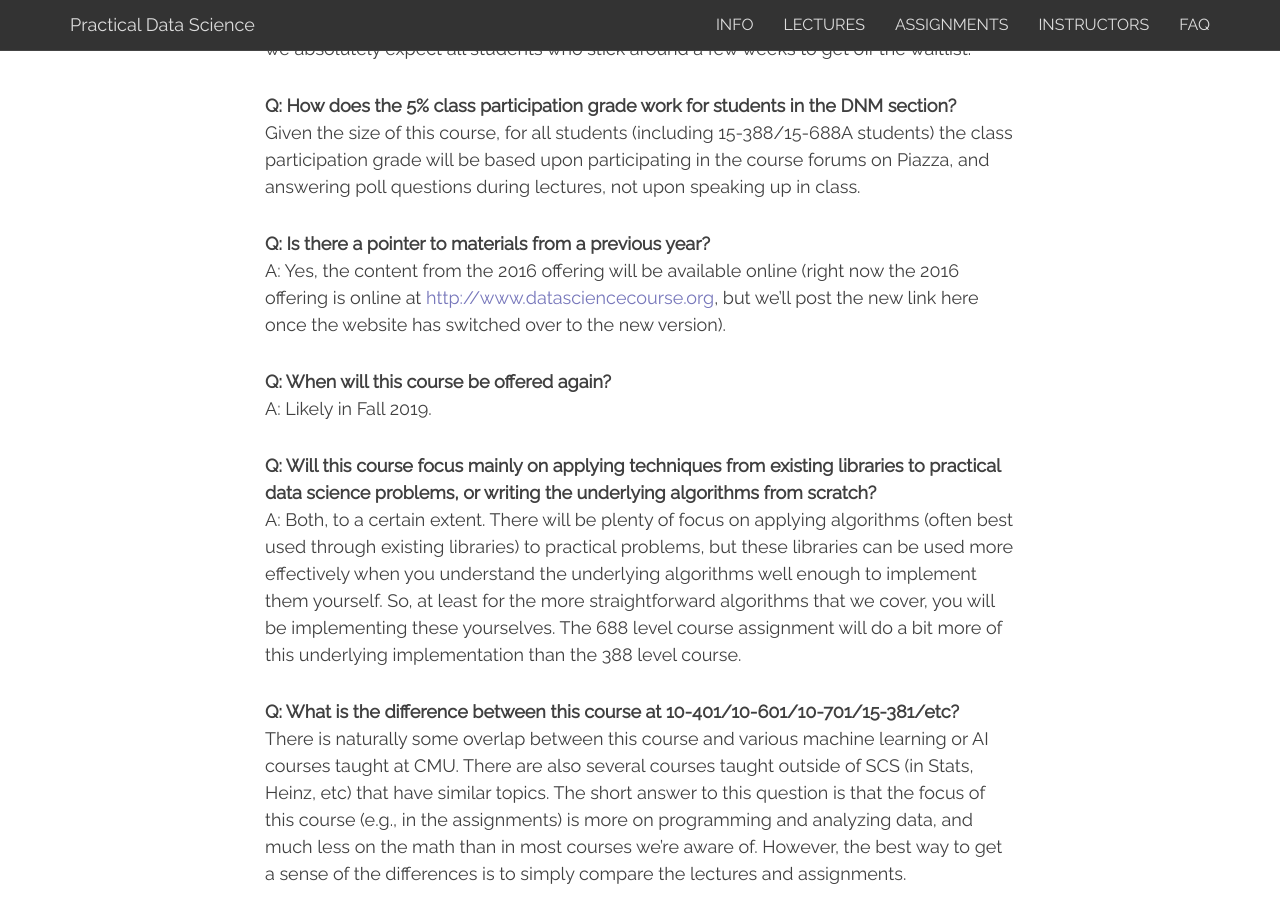
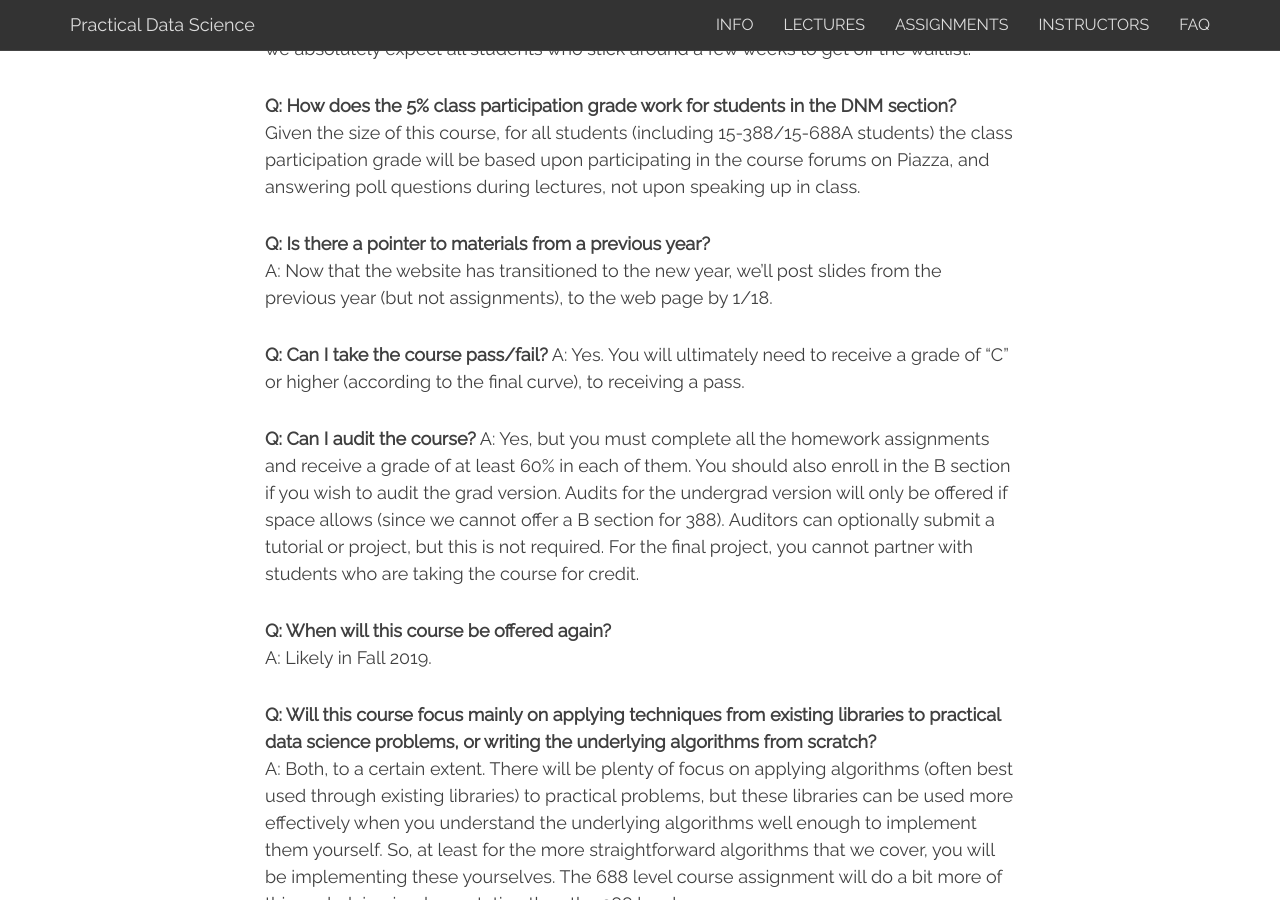
Before and after one commit to zeromtmu/practicaldatascience.github.io, a Jekyll site: the page built from faq.md, in a window 1280 px wide and 900 px high, scrolled down 1010 px. Built offline with Jekyll 4.4.1, drawn with Linux system fonts in a browser that asks for light colours; nearby versions of some CDN libraries.

Commit message:
adding additional questions to faq

```diff
--- a/faq.md
+++ b/faq.md
@@ -17,7 +17,16 @@
 Given the size of this course, for all students (including 15-388/15-688A students) the class participation grade will be based upon participating in the course forums on Piazza, and answering poll questions during lectures, not upon speaking up in class.
 
 **Q: Is there a pointer to materials from a previous year?**\\
-A: Yes, the content from the 2016 offering will be available online (right now the 2016 offering is online at [http://www.datasciencecourse.org](http://www.datasciencecourse.org), but we'll post the new link here once the website has switched over to the new version).
+A: Now that the website has transitioned to the new year, we'll post slides from the previous year (but not assignments), to the web page by 1/18.
+
+
+**Q: Can I take the course pass/fail?**
+A: Yes.  You will ultimately need to receive a grade of "C" or higher (according to the final curve), to receiving a pass.
+
+
+**Q: Can I audit the course?**
+A: Yes, but you must complete all the homework assignments and receive a grade of at least 60% in each of them.  You should also enroll in the B section if you wish to audit the grad version.  Audits for the undergrad version will only be offered if space allows (since we cannot offer a B section for 388).  Auditors can optionally submit a tutorial or project, but this is not required.  For the final project, you cannot partner with students who are taking the course for credit.
+
 
 **Q: When will this course be offered again?**\\
 A: Likely in Fall 2019.
```
